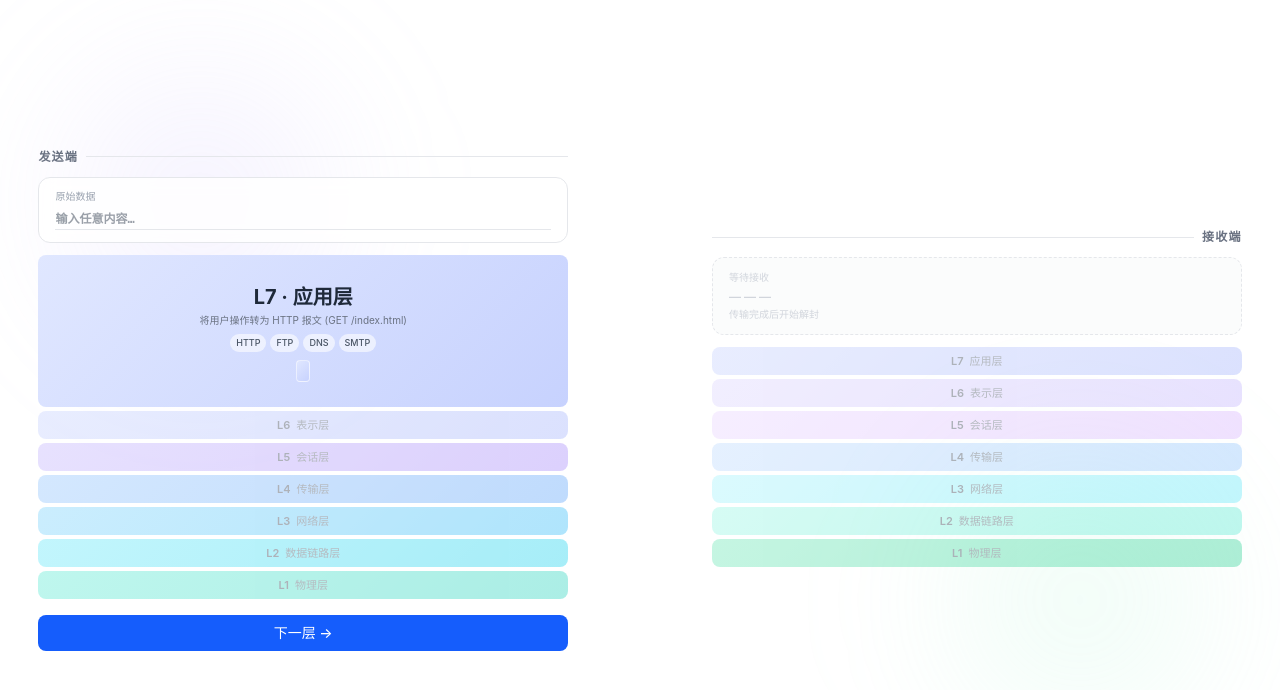
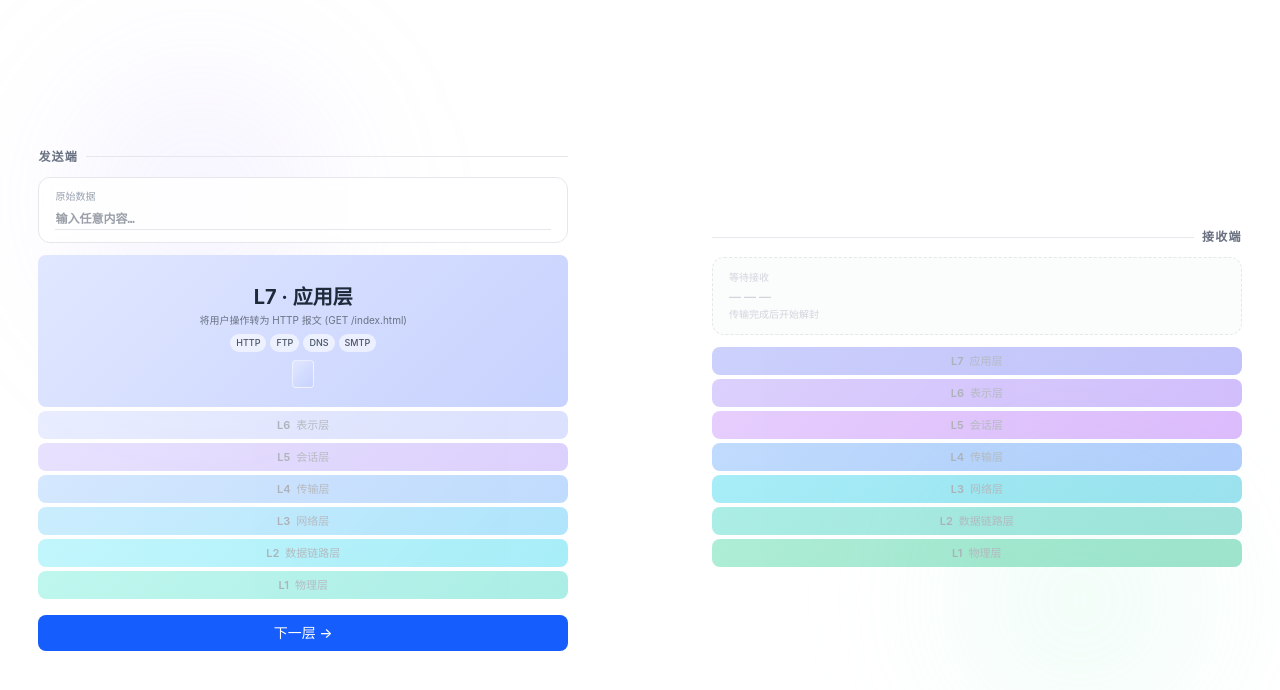
Before and after one commit to lirumao/osi-model-interactive, a Next.js app: page /explore in a window 1280 px wide. Shown: the top 690 px of the page. Built offline with nearby package versions, Linux system fonts and the light colour scheme.

Commit message:
feat(ui): saturate receiver colors; enlarge encap blocks for readability

```diff
--- a/src/components/LayerBand.tsx
+++ b/src/components/LayerBand.tsx
@@ -154,14 +154,14 @@ export function LayerBand({ layer, status, colorFrom, colorTo, blocks = [], deta
         {/* 封装方块行：水平排列，左=最新头部，右=原始数据 */}
         {hasBlocks && (
           <div className="encap-row mt-2 flex flex-col items-center">
-            <div className="flex items-center justify-center gap-[2px] flex-wrap">
+            <div className="flex items-center justify-center gap-1 flex-wrap">
               {blocks.map((b, idx) => (
                 <div
                   key={idx}
-                  className="encap-block flex-shrink-0 flex items-center justify-center rounded text-[8px] font-semibold text-gray-700 whitespace-nowrap"
+                  className="encap-block flex-shrink-0 flex items-center justify-center rounded text-[10px] font-semibold text-gray-700 whitespace-nowrap"
                   style={{
-                    height: 22,
-                    padding: '0 6px',
+                    height: 28,
+                    padding: '0 10px',
                     background: `linear-gradient(135deg, ${b.colorFrom}, ${b.colorTo})`,
                     border: '1px solid rgba(255,255,255,0.6)',
                   }}
--- a/src/data/osi-layers.ts
+++ b/src/data/osi-layers.ts
@@ -25,7 +25,7 @@ export const OSI_LAYERS: OsiLayer[] = [
     encapDetail: '将用户操作转为 HTTP 报文 (GET /index.html)',
     decapDetail: '解析 HTTP 报文，将数据内容呈现给应用程序',
     senderColor: { from: '#e0e7ff', to: '#c7d2fe' },
-    receiverColor: { from: '#c7d2fe', to: '#a5b4fc' },
+    receiverColor: { from: '#818cf8', to: '#6366f1' },
   },
   {
     level: 6, name: '表示层',
@@ -35,7 +35,7 @@ export const OSI_LAYERS: OsiLayer[] = [
     encapDetail: '对数据进行 TLS 加密，确保传输安全',
     decapDetail: 'TLS 解密，将密文数据还原为明文',
     senderColor: { from: '#c7d2fe', to: '#a5b4fc' },
-    receiverColor: { from: '#ddd6fe', to: '#c4b5fd' },
+    receiverColor: { from: '#a78bfa', to: '#8b5cf6' },
   },
   {
     level: 5, name: '会话层',
@@ -45,7 +45,7 @@ export const OSI_LAYERS: OsiLayer[] = [
     encapDetail: '添加会话标识，管理连接的建立与保持',
     decapDetail: '验证会话 ID，确认连接状态，移除会话控制信息',
     senderColor: { from: '#c4b5fd', to: '#a78bfa' },
-    receiverColor: { from: '#e9d5ff', to: '#d8b4fe' },
+    receiverColor: { from: '#c084fc', to: '#a855f7' },
   },
   {
     level: 4, name: '传输层',
@@ -55,7 +55,7 @@ export const OSI_LAYERS: OsiLayer[] = [
     encapDetail: '添加源/目标端口号，实现可靠的端到端传输',
     decapDetail: '校验 TCP 序列号，重组数据段，去掉端口头部',
     senderColor: { from: '#93c5fd', to: '#60a5fa' },
-    receiverColor: { from: '#bfdbfe', to: '#93c5fd' },
+    receiverColor: { from: '#60a5fa', to: '#3b82f6' },
   },
   {
     level: 3, name: '网络层',
@@ -65,7 +65,7 @@ export const OSI_LAYERS: OsiLayer[] = [
     encapDetail: '添加源/目标 IP 地址，选择路由路径',
     decapDetail: '读取目标 IP 地址，去掉 IP 头，向传输层递交',
     senderColor: { from: '#7dd3fc', to: '#38bdf8' },
-    receiverColor: { from: '#a5f3fc', to: '#67e8f9' },
+    receiverColor: { from: '#22d3ee', to: '#06b6d4' },
   },
   {
     level: 2, name: '数据链路层',
@@ -75,7 +75,7 @@ export const OSI_LAYERS: OsiLayer[] = [
     encapDetail: '封装成以太网帧，添加 MAC 地址和校验码',
     decapDetail: '校验 CRC 完整性，去掉帧头尾，提取 IP 数据包',
     senderColor: { from: '#67e8f9', to: '#22d3ee' },
-    receiverColor: { from: '#99f6e4', to: '#5eead4' },
+    receiverColor: { from: '#2dd4bf', to: '#14b8a6' },
   },
   {
     level: 1, name: '物理层',
@@ -85,7 +85,7 @@ export const OSI_LAYERS: OsiLayer[] = [
     encapDetail: '将帧转为电信号/光信号/电磁波进行物理传输',
     decapDetail: '接收物理信号，将电/光/无线信号还原为比特流',
     senderColor: { from: '#5eead4', to: '#2dd4bf' },
-    receiverColor: { from: '#6ee7b7', to: '#34d399' },
+    receiverColor: { from: '#34d399', to: '#10b981' },
   },
 ]
 
```
